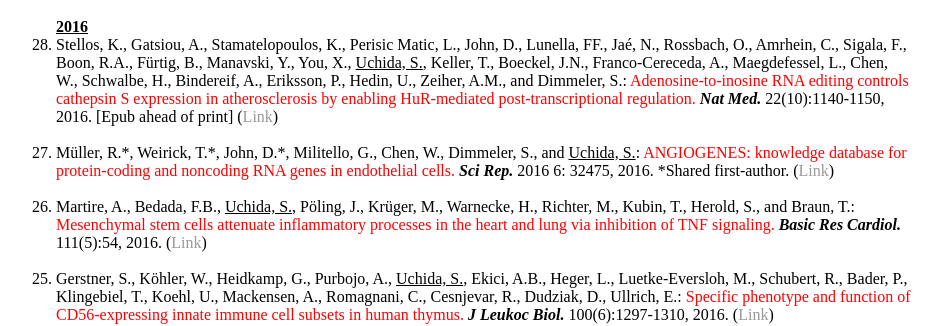
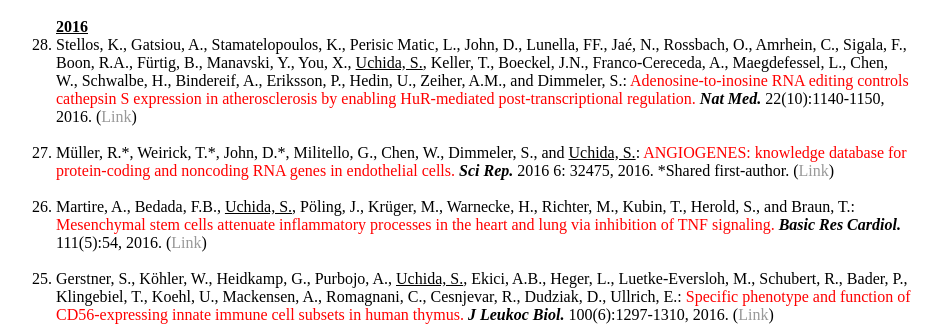
Before and after one commit to heartlncrna/heartlncrna.github.io, a Jekyll site: the page publications/pub_list.html, which Jekyll copies as it is, in a window 1280 px wide and 900 px high, scrolled down 1166 px. Shown: the part 170-496 px from the top of the window, without its empty margins (176-1117 px from the left). Built offline with Jekyll 4.4.1, drawn with Linux system fonts in a browser that asks for light colours.

Commit message:
Update pub_list.html

```diff
--- a/publications/pub_list.html
+++ b/publications/pub_list.html
@@ -87,7 +87,7 @@
 			<br>
 
 			<strong><u> 2016 </u></strong>
-				<li>Stellos, K., Gatsiou, A., Stamatelopoulos, K., Perisic Matic, L., John, D., Lunella, FF., Jaé, N., Rossbach, O., Amrhein, C., Sigala, F., Boon, R.A., Fürtig, B., Manavski, Y., You, X., <u>Uchida, S.</u>, Keller, T., Boeckel, J.N., Franco-Cereceda, A., Maegdefessel, L., Chen, W., Schwalbe, H., Bindereif, A., Eriksson, P., Hedin, U., Zeiher, A.M., and Dimmeler, S.: <font color="red">Adenosine-to-inosine RNA editing controls cathepsin S expression in atherosclerosis by enabling HuR-mediated post-transcriptional regulation.</font> <b><i>Nat Med.</i></b> 22(10):1140-1150, 2016. [Epub ahead of print] (<a href="http://www.nature.com/nm/journal/vaop/ncurrent/full/nm.4172.html">Link</span></a>)</li>
+				<li>Stellos, K., Gatsiou, A., Stamatelopoulos, K., Perisic Matic, L., John, D., Lunella, FF., Jaé, N., Rossbach, O., Amrhein, C., Sigala, F., Boon, R.A., Fürtig, B., Manavski, Y., You, X., <u>Uchida, S.</u>, Keller, T., Boeckel, J.N., Franco-Cereceda, A., Maegdefessel, L., Chen, W., Schwalbe, H., Bindereif, A., Eriksson, P., Hedin, U., Zeiher, A.M., and Dimmeler, S.: <font color="red">Adenosine-to-inosine RNA editing controls cathepsin S expression in atherosclerosis by enabling HuR-mediated post-transcriptional regulation.</font> <b><i>Nat Med.</i></b> 22(10):1140-1150, 2016. (<a href="http://www.nature.com/nm/journal/vaop/ncurrent/full/nm.4172.html">Link</span></a>)</li>
 			<br>
 
 				<li>Müller, R.*, Weirick, T.*, John, D.*, Militello, G., Chen, W., Dimmeler, S., and <u>Uchida, S.</u>: <font color="red">ANGIOGENES: knowledge database for protein-coding and noncoding RNA genes in endothelial cells.</font> <b><i>Sci Rep.</i></b> 2016 6: 32475, 2016. *Shared first-author. (<a href="http://www.nature.com/articles/srep32475"><span class="ptHyperlink">Link</span></a>)</li>
```
